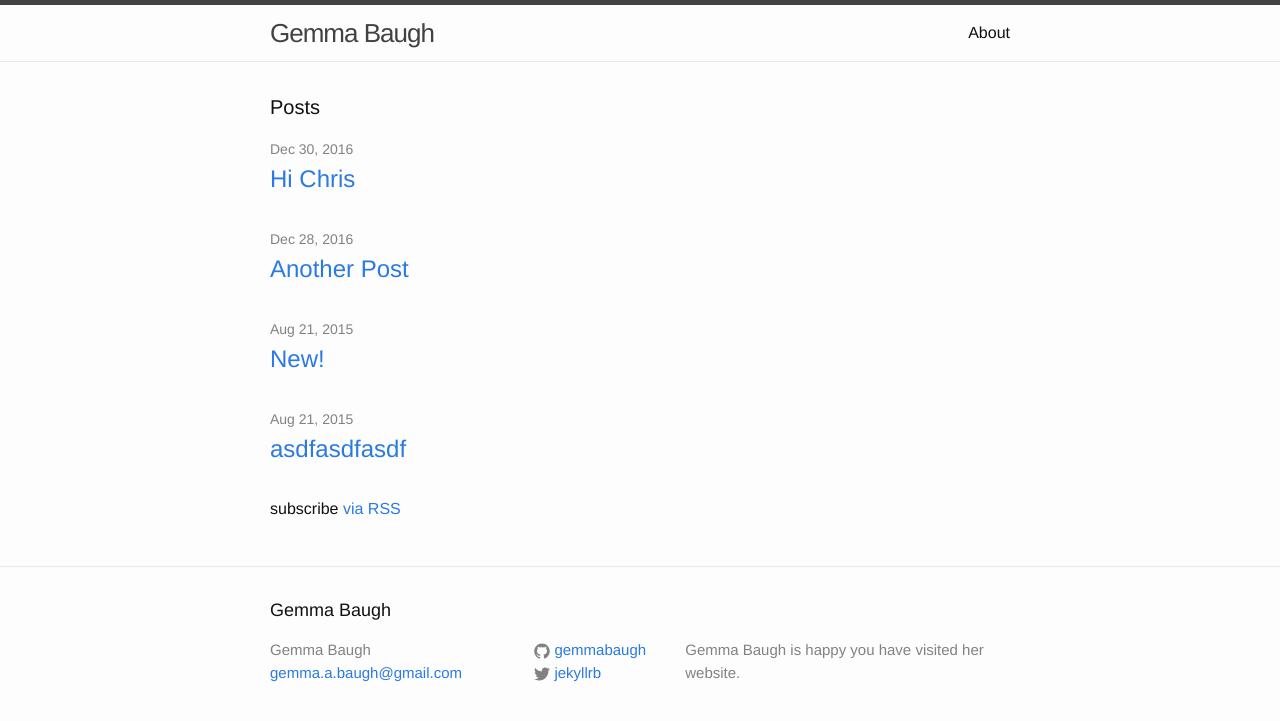
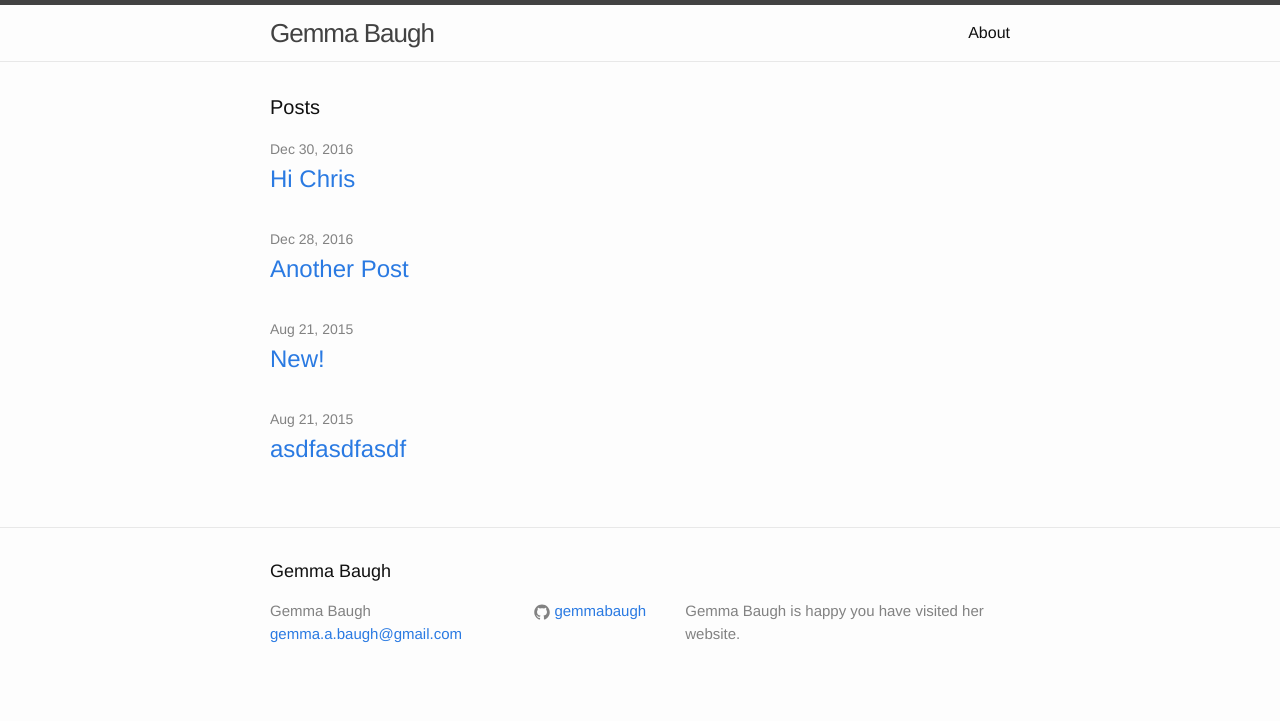
Before and after one commit to gemmabaugh/gemmabaugh.github.io, a Jekyll site: the page built from index.html, in a window 1280 px wide. Shown: the top 721 px of the page. Built offline with Jekyll 4.4.1, drawn with Linux system fonts in a browser that asks for light colours.

Commit message:
commented out RSS feed and removed twitter handle

```diff
--- a/_config.yml
+++ b/_config.yml
@@ -5,7 +5,7 @@
   Gemma Baugh is happy you have visited her website.
 baseurl: "" # the subpath of your site, e.g. /blog/
 url: "http://gemmabaugh.com" # the base hostname & protocol for your site
-twitter_username: jekyllrb
+twitter_username:
 github_username:  gemmabaugh
 
 # Build settings
--- a/index.html
+++ b/index.html
@@ -18,6 +18,6 @@
     {% endfor %}
   </ul>
 
-  <p class="rss-subscribe">subscribe <a href="{{ "/feed.xml" | prepend: site.baseurl }}">via RSS</a></p>
+<!--  <p class="rss-subscribe">subscribe <a href="{{ "/feed.xml" | prepend: site.baseurl }}">via RSS</a></p> -->
 
 </div>
```
